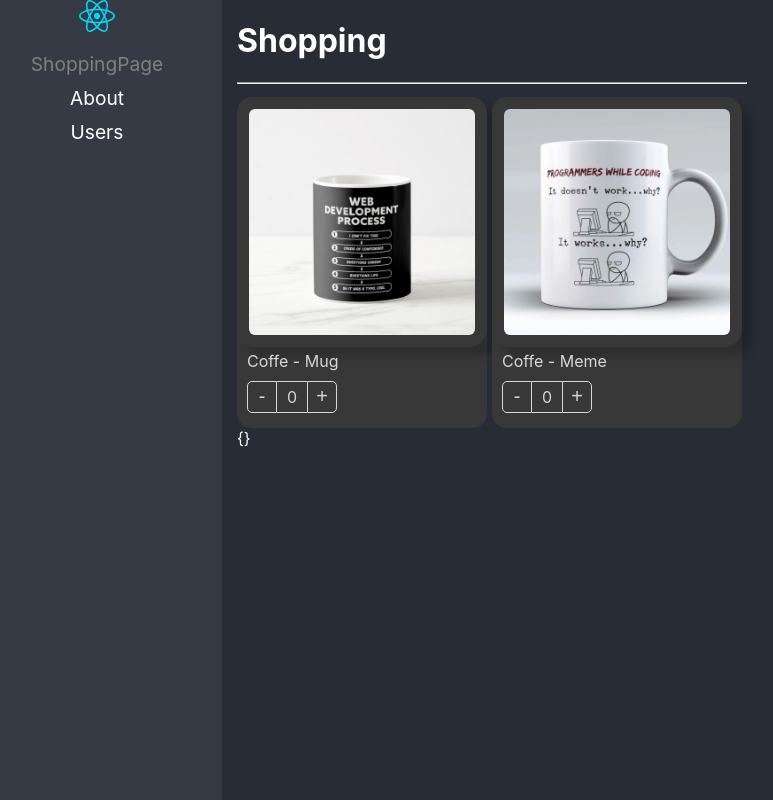
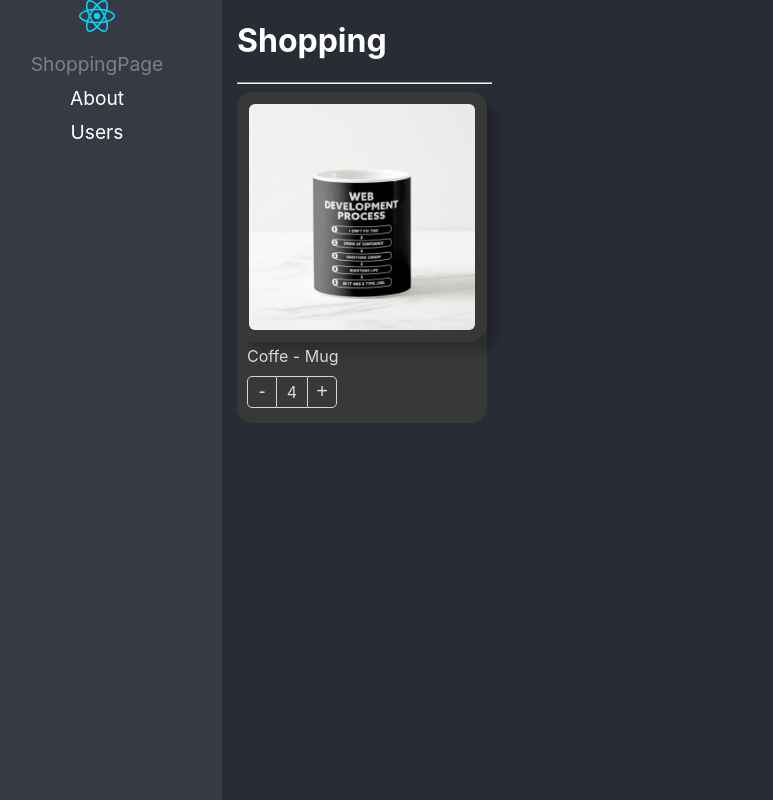
Before and after one commit to Ponny10/react-adv, a React (Vite) app: page /home in a window 1280 px wide. Shown: the whole page, without its empty margins (28-801 px from the left). Built offline with nearby package versions, Linux system fonts and the light colour scheme.

Commit message:
Avance de Components State Initializer

```diff
--- a/src/02-component-patterns/components/ProductCard.tsx
+++ b/src/02-component-patterns/components/ProductCard.tsx
@@ -8,9 +8,22 @@ import styles from '../styles/styles.module.css';
 const ProductContext = createContext({} as _ProductContextProps);
 const { Provider } = ProductContext;
 
-const ProductCard = ({ className, children, product, style, onChange, value = 0 }: _ProductCardProps) => {
+const ProductCard = ({
+    children,
+    className,
+    initialValues,
+    onChange,
+    product,
+    style,
+    value = 0,
+}: _ProductCardProps) => {
 
-    const { cart, increaseBy } = useProduct({onChange, product, value});
+    const { cart, increaseBy } = useProduct({
+        initialValues,
+        onChange,
+        product,
+        value,
+    });
 
     return (
         <Provider value={{ cart, increaseBy, product }}>
--- a/src/02-component-patterns/hooks/useProduct.ts
+++ b/src/02-component-patterns/hooks/useProduct.ts
@@ -1,25 +1,45 @@
-import { useEffect, useState } from 'react';
+import { useEffect, useRef, useState } from 'react';
 
 interface _UseProductProps {
     product: _Product;
     onChange?: (args: _onChangeArgs) => void;
     value: number;
+    initialValues?: _InitialValues;
 }
-export const useProduct = ({ onChange, product, value = 0 }: _UseProductProps) => {
+export const useProduct = ({
+    onChange,
+    product,
+    value = 0, initialValues
+}: _UseProductProps) => {
 
-    const [cart, setCart] = useState(value);
+    const [cart, setCart] = useState(initialValues?.count || value);
+
+    /* Evitar re-renderizar el hook */
+    const isAmount = useRef(false);
 
     const increaseBy = (value: number) => {
 
         const newCart = Math.max(cart + value, 0);
-        setCart(newCart);
+        setCart(
+            initialValues?.maxCount ?
+                ((initialValues.maxCount > newCart) ?
+                    newCart : initialValues.maxCount) :
+                newCart
+        );
 
         onChange?.({ counter: newCart, product });
     }
 
     useEffect(() => {
+        isAmount.current = true;
+    }, []);
+
+    useEffect(() => {
+        if (isAmount) return;
         setCart(value);
     }, [value]);
+
+
 
     return {
         cart,
--- a/src/02-component-patterns/pages/Shopping.tsx
+++ b/src/02-component-patterns/pages/Shopping.tsx
@@ -5,26 +5,24 @@ import {
     ProductTitle,
 } from '../components';
 import { products } from '../data/Products';
-import { useShoppingProduct } from '../hooks/useShoppingProduct';
 import './../styles/custom-styles.css';
 
+const product = products[0];
+
 export const Shopping = () => {
-
-    const {onProductCountChange, shoppingCart} = useShoppingProduct();
 
     return (
         <div>
             <h1>Shopping</h1>
             <hr />
-            <div style={{ display: 'flex', flexWrap: 'wrap', flexDirection: 'row' }}>
-                {
-                    products.map((product: _Product) => (
             <ProductCard
                 className='bg-dark'
                 key={product.id}
                 product={product}
-                            onChange={onProductCountChange}
-                            value={shoppingCart[product.id]?.count || 0}
+                initialValues={{
+                    count: 4,
+                    maxCount: 10,
+                }}
             >
                 <ProductImage
                     className='productImage'
@@ -33,29 +31,6 @@ export const Shopping = () => {
                 <ProductTitle title={product.title} className='text-white' />
                 <ProductButtons className='productButtons' />
             </ProductCard>
-                    ))
-                }
-            </div>
-            <div className='shoppingCart' >
-                {
-                    Object.values(shoppingCart).map((product) => (
-                        <ProductCard
-                            className='bg-dark'
-                            key={product.id}
-                            product={product}
-                            style={{ width: '120px' }}
-                            value={product.count}
-                            onChange={onProductCountChange}
-                        >
-                            <ProductImage className='productImage' />
-                            <ProductButtons className='productButtons' />
-                        </ProductCard>
-                    ))
-                }
-            </div>
-            {
-                JSON.stringify(shoppingCart, null, 4)
-            }
         </div>
     )
 }
```
Also changed, not shown: src/02-component-patterns/interfaces/interfaces.d.ts (+7 -1 lines). Lines whose indentation alone changed are shown as unchanged.
